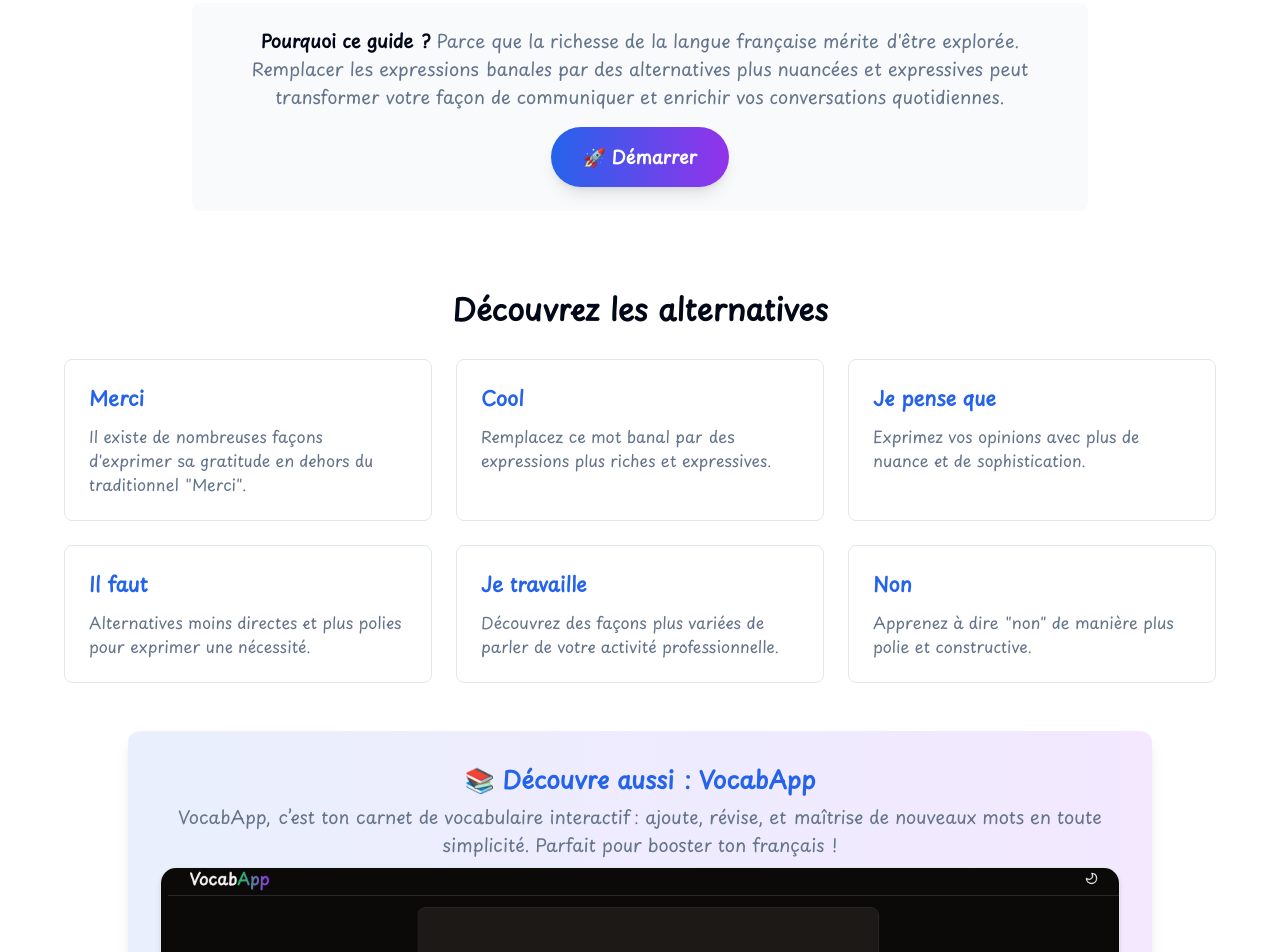
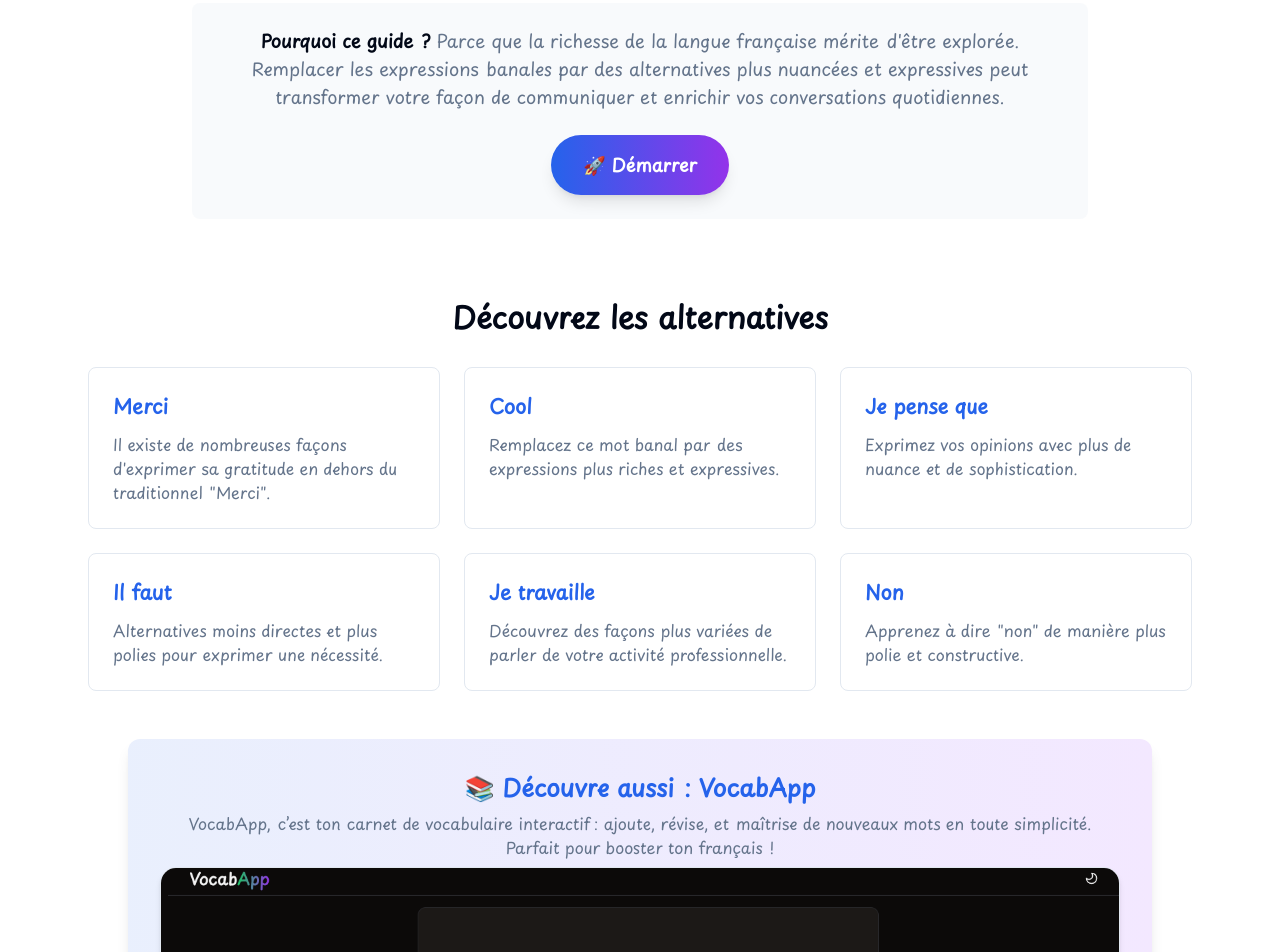
Before and after one commit to RaNiiJohnson/frWithRaNii, a Next.js app: page / in a window 1280 px wide. Shown: the part 380-1332 px from the top of the page. Built offline with nearby package versions, Linux system fonts and the light colour scheme.

Commit message:
feat: mobile optimization

```diff
--- a/app/frWithRaNii/page.tsx
+++ b/app/frWithRaNii/page.tsx
@@ -15,12 +15,12 @@ export default function Page() {
   return (
     <div className="space-y-12">
       {/* Introduction douce */}
-      <div className="py-8 space-y-6 text-center">
+      <div className="py-8 space-y-6 md:text-center">
         <div className="space-y-4">
           <h1 className="text-4xl font-bold text-transparent md:text-5xl bg-gradient-to-r from-primary to-purple-600 bg-clip-text">
             Guide des alternatives
           </h1>
-          <p className="max-w-3xl mx-auto text-lg leading-relaxed md:text-xl text-muted-foreground">
+          <p className="max-w-3xl mx-auto text-base leading-relaxed md:text-xl text-muted-foreground">
             Découvrez comment enrichir votre vocabulaire français en remplaçant
             les expressions banales par des alternatives plus nuancées et
             expressives.
@@ -82,7 +82,7 @@ const FrWithRaNii = ({
 }) => {
   return (
     <div id={title}>
-      <div className="pb-6 text-4xl font-bold ">
+      <div className="pb-6 text-3xl font-bold md:text-4xl ">
         <span className="text-transparent bg-gradient-to-r from-primary to-purple-600 bg-clip-text">
           #
         </span>
--- a/app/globals.css
+++ b/app/globals.css
@@ -93,11 +93,11 @@
   }
 
   .prose ul {
-    @apply mb-6 space-y-3;
+    @apply mb-6 space-y-2;
   }
 
   .prose li {
-    @apply leading-relaxed text-foreground;
+    @apply my-2 leading-relaxed text-foreground;
   }
 
   .prose strong {
@@ -123,7 +123,7 @@
 
   /* Amélioration de la lisibilité */
   .prose ul li {
-    @apply py-1 pl-2;
+    @apply py-1;
   }
 
   .prose ul li:before {
--- a/app/page.tsx
+++ b/app/page.tsx
@@ -4,9 +4,9 @@ import Link from "next/link";
 
 export default function Home() {
   return (
-    <div className="space-y-12">
+    <div className="px-4 space-y-12 sm:px-6">
       {/* Introduction attractive */}
-      <div className="flex flex-col gap-6 py-8 text-center">
+      <div className="flex flex-col gap-6 py-8 sm:text-center">
         <div className="space-y-4">
           <h1 className="text-5xl font-bold text-transparent md:text-6xl bg-gradient-to-r from-primary to-purple-600 bg-clip-text">
             Arrêtez de dire...
@@ -17,20 +17,20 @@ export default function Home() {
           </p>
         </div>
 
-        <div className="flex flex-col items-center justify-center gap-4 sm:flex-row">
-          <div className="p-4 text-center border rounded-lg bg-primary/10 border-primary/20">
+        <div className="flex flex-col items-center justify-center w-full gap-4 px-4 sm:flex-row sm:px-0">
+          <div className="w-full p-4 text-center border rounded-lg sm:w-auto bg-primary/10 border-primary/20">
             <div className="text-2xl font-bold text-primary">10+</div>
             <div className="text-sm text-muted-foreground">
               Expressions alternatives
             </div>
           </div>
-          <div className="p-4 text-center border rounded-lg bg-purple-500/10 border-purple-500/20">
+          <div className="w-full p-4 text-center border rounded-lg sm:w-auto bg-purple-500/10 border-purple-500/20">
             <div className="text-2xl font-bold text-purple-600">🎯</div>
             <div className="text-sm text-muted-foreground">
               Communication enrichie
             </div>
           </div>
-          <div className="p-4 text-center border rounded-lg bg-green-500/10 border-green-500/20">
+          <div className="w-full p-4 text-center border rounded-lg sm:w-auto bg-green-500/10 border-green-500/20">
             <div className="text-2xl font-bold text-green-600">✨</div>
             <div className="text-sm text-muted-foreground">
               Vocabulaire varié
@@ -46,12 +46,14 @@ export default function Home() {
             plus nuancées et expressives peut transformer votre façon de
             communiquer et enrichir vos conversations quotidiennes.
           </p>
+          <div className="flex justify-center">
             <Link
               href="/frWithRaNii"
-            className="inline-flex items-center px-8 py-4 mt-5 text-lg font-bold text-white transition-all duration-300 transform rounded-full shadow-lg bg-gradient-to-r from-primary to-purple-600 hover:from-primary/90 hover:to-purple-600/90 hover:shadow-xl hover:scale-105"
+              className="inline-flex items-center px-8 py-4 mt-2 text-lg font-bold text-white transition-all duration-300 transform rounded-full shadow-lg bg-gradient-to-r from-primary to-purple-600 hover:from-primary/90 hover:to-purple-600/90 hover:shadow-xl hover:scale-105"
             >
               🚀 Démarrer
             </Link>
+          </div>
         </div>
       </div>
 
@@ -61,36 +63,51 @@ export default function Home() {
           Découvrez les alternatives
         </h2>
         <div className="grid grid-cols-1 gap-6 md:grid-cols-2 lg:grid-cols-3">
-          <div className="p-6 transition-shadow border rounded-lg bg-card hover:shadow-lg">
+          <Link
+            href="/frWithRaNii#Merci"
+            className="p-6 transition-shadow border rounded-lg bg-card hover:shadow-lg"
+          >
             <h3 className="mb-3 text-xl font-bold text-primary">Merci</h3>
             <p className="text-muted-foreground">
               Il existe de nombreuses façons d&apos;exprimer sa gratitude en
               dehors du traditionnel &quot;Merci&quot;.
             </p>
-          </div>
-          <div className="p-6 transition-shadow border rounded-lg bg-card hover:shadow-lg">
+          </Link>
+          <Link
+            href="/frWithRaNii#Cool"
+            className="p-6 transition-shadow border rounded-lg bg-card hover:shadow-lg"
+          >
             <h3 className="mb-3 text-xl font-bold text-primary">Cool</h3>
             <p className="text-muted-foreground">
               Remplacez ce mot banal par des expressions plus riches et
               expressives.
             </p>
-          </div>
-          <div className="p-6 transition-shadow border rounded-lg bg-card hover:shadow-lg">
+          </Link>
+          <Link
+            href="/frWithRaNii#Je%20pense%20que"
+            className="p-6 transition-shadow border rounded-lg bg-card hover:shadow-lg"
+          >
             <h3 className="mb-3 text-xl font-bold text-primary">
               Je pense que
             </h3>
             <p className="text-muted-foreground">
               Exprimez vos opinions avec plus de nuance et de sophistication.
             </p>
-          </div>
-          <div className="p-6 transition-shadow border rounded-lg bg-card hover:shadow-lg">
+          </Link>
+          <Link
+            href="/frWithRaNii#Il%20faut"
+            className="p-6 transition-shadow border rounded-lg bg-card hover:shadow-lg"
+          >
             <h3 className="mb-3 text-xl font-bold text-primary">Il faut</h3>
             <p className="text-muted-foreground">
               Alternatives moins directes et plus polies pour exprimer une
               nécessité.
             </p>
-          </div>
-          <div className="p-6 transition-shadow border rounded-lg bg-card hover:shadow-lg">
+          </Link>
+          <Link
+            href="/frWithRaNii#Je%20travaille"
+            className="p-6 transition-shadow border rounded-lg bg-card hover:shadow-lg"
+          >
             <h3 className="mb-3 text-xl font-bold text-primary">
               Je travaille
             </h3>
@@ -98,24 +115,27 @@ export default function Home() {
               Découvrez des façons plus variées de parler de votre activité
               professionnelle.
             </p>
-          </div>
-          <div className="p-6 transition-shadow border rounded-lg bg-card hover:shadow-lg">
+          </Link>
+          <Link
+            href="/frWithRaNii#Non"
+            className="p-6 transition-shadow border rounded-lg bg-card hover:shadow-lg"
+          >
             <h3 className="mb-3 text-xl font-bold text-primary">Non</h3>
             <p className="text-muted-foreground">
               Apprenez à dire &quot;non&quot; de manière plus polie et
               constructive.
             </p>
-          </div>
+          </Link>
         </div>
       </div>
 
       {/* Pub pour vocabapp */}
       <div className="flex flex-col items-center justify-center max-w-5xl gap-6 p-8 mx-auto mt-16 shadow-lg bg-gradient-to-r from-primary/10 to-purple-100 dark:to-background/30 rounded-xl">
-        <div className="space-y-2 text-center">
-          <h3 className="text-2xl font-bold text-primary">
+        <div className="space-y-2 sm:text-center">
+          <h3 className="text-xl font-bold sm:text-2xl text-primary">
             📚 Découvre aussi : VocabApp
           </h3>
-          <p className="text-lg text-muted-foreground">
+          <p className="text-muted-foreground">
             VocabApp, c’est ton carnet de vocabulaire interactif : ajoute,
             révise, et maîtrise de nouveaux mots en toute simplicité. Parfait
             pour booster ton français !
@@ -134,14 +154,16 @@ export default function Home() {
             alt="VocabApp Aperçu"
             className="object-contain border shadow-md rounded-2xl"
           />
-          <a
+          <div className="flex justify-center">
+            <Link
               href="https://github.com/RaNiiJohnson/vocabapp.git" // Mets ici le vrai lien de ton projet
               target="_blank"
               rel="noopener noreferrer"
               className="inline-flex items-center px-6 py-3 mt-3 text-base font-bold text-white transition-all duration-300 transform rounded-full shadow bg-gradient-to-r from-green-500 to-blue-500 hover:from-green-600 hover:to-blue-600 hover:scale-105"
             >
               🚀 Voir VocabApp
-          </a>
+            </Link>
+          </div>
         </div>
       </div>
     </div>
```
Lines whose indentation alone changed are shown as unchanged.
